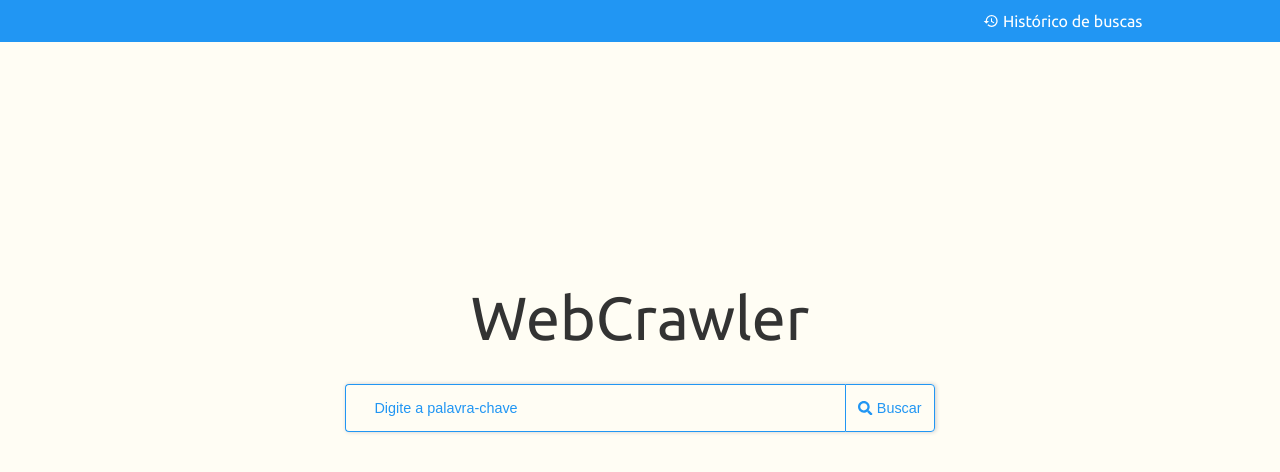
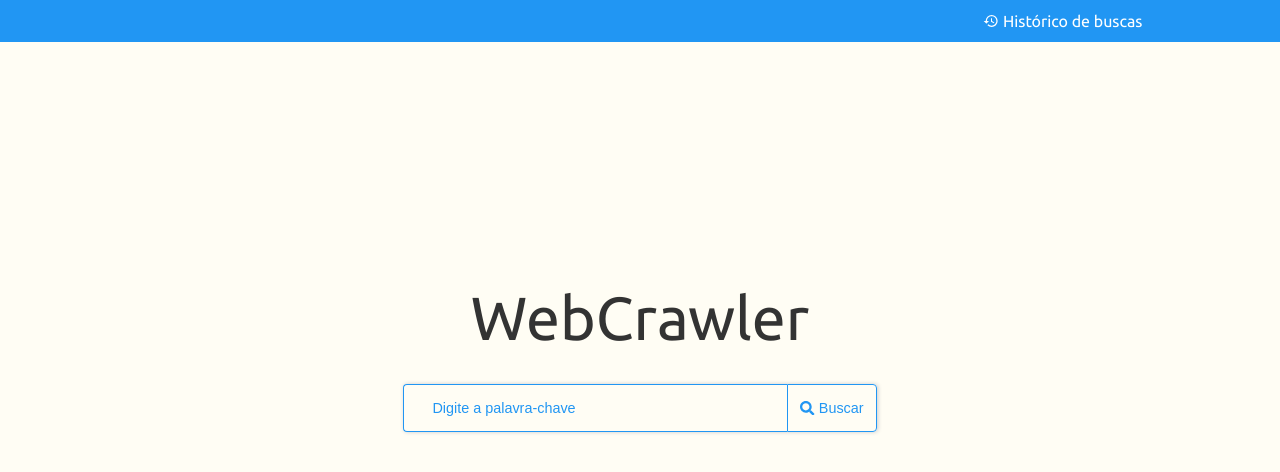
Before and after one commit to lucazweb/web-crawler, a React app: page / in a window 1280 px wide. Shown: the top 472 px of the page. Built offline with nearby package versions, Linux system fonts and the light colour scheme.

Commit message:
style: change search input width

```diff
--- a/src/presentation/pages/search/styled.ts
+++ b/src/presentation/pages/search/styled.ts
@@ -11,7 +11,7 @@ export const SearchBox = styled.div`
     border-radius: 0px 4px 4px 0px;
   }
   input {
-    width: 500px;
+    width: 30vw;
     border-radius: 4px 0px 0px 4px;
     border-color: ${(props) => props.theme.colors.border};
     border-right: none;
```
